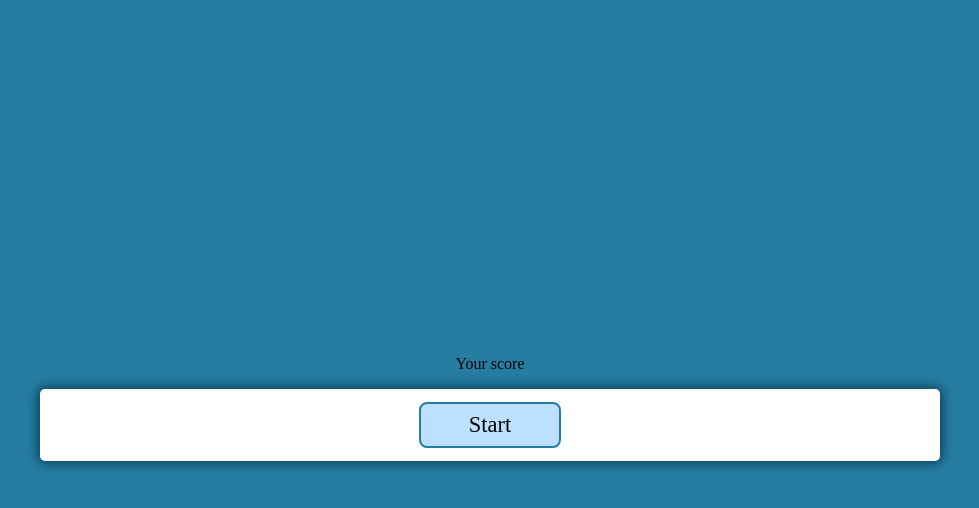
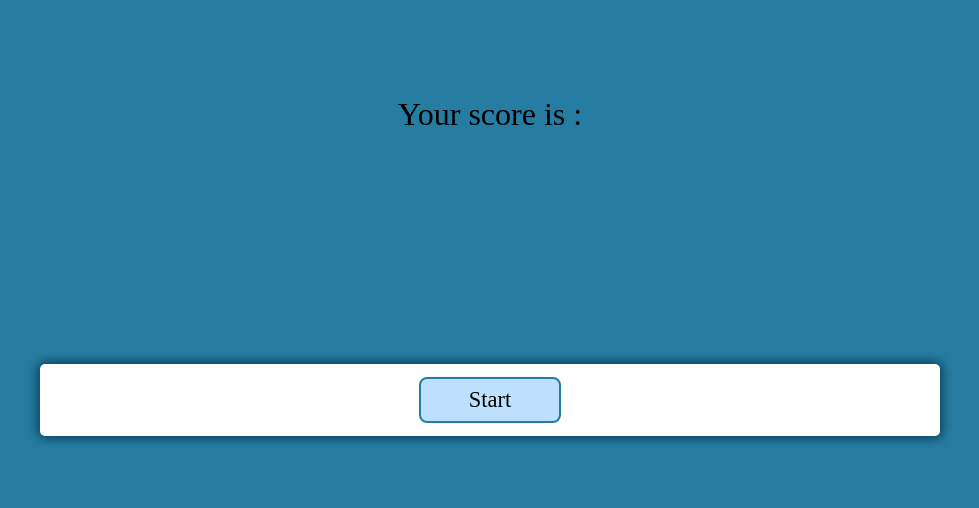
Before and after one commit to MaziyarParsi/quiz-app-vanila-js, a plain HTML site: page index.html in a window 1280 px wide. Shown: the whole page, without its empty margins (150-1129 px from the left). Drawn offline with Linux system fonts and the light colour scheme.

Commit message:
add-scoreDiv-styles

```diff
--- a/index.html
+++ b/index.html
@@ -9,7 +9,7 @@
     <title>Quiz time</title>
   </head>
   <body>
-    <div id="scoreDiv"><p>Your score</p></div>
+    <div class="scoreDiv"><p id="scoreParagraph">Your score is :</p></div>
     <div class="container">
       <div class="questionContainer hide">
         <div id="question">Question</div>
--- a/styles.css
+++ b/styles.css
@@ -88,3 +88,11 @@ body.wrong {
 .hide {
   display: none;
 }
+
+p#scoreParagraph {
+  font-size: 2rem;
+}
+.scoreDiv {
+  position: absolute;
+  top: 4rem;
+}
```
